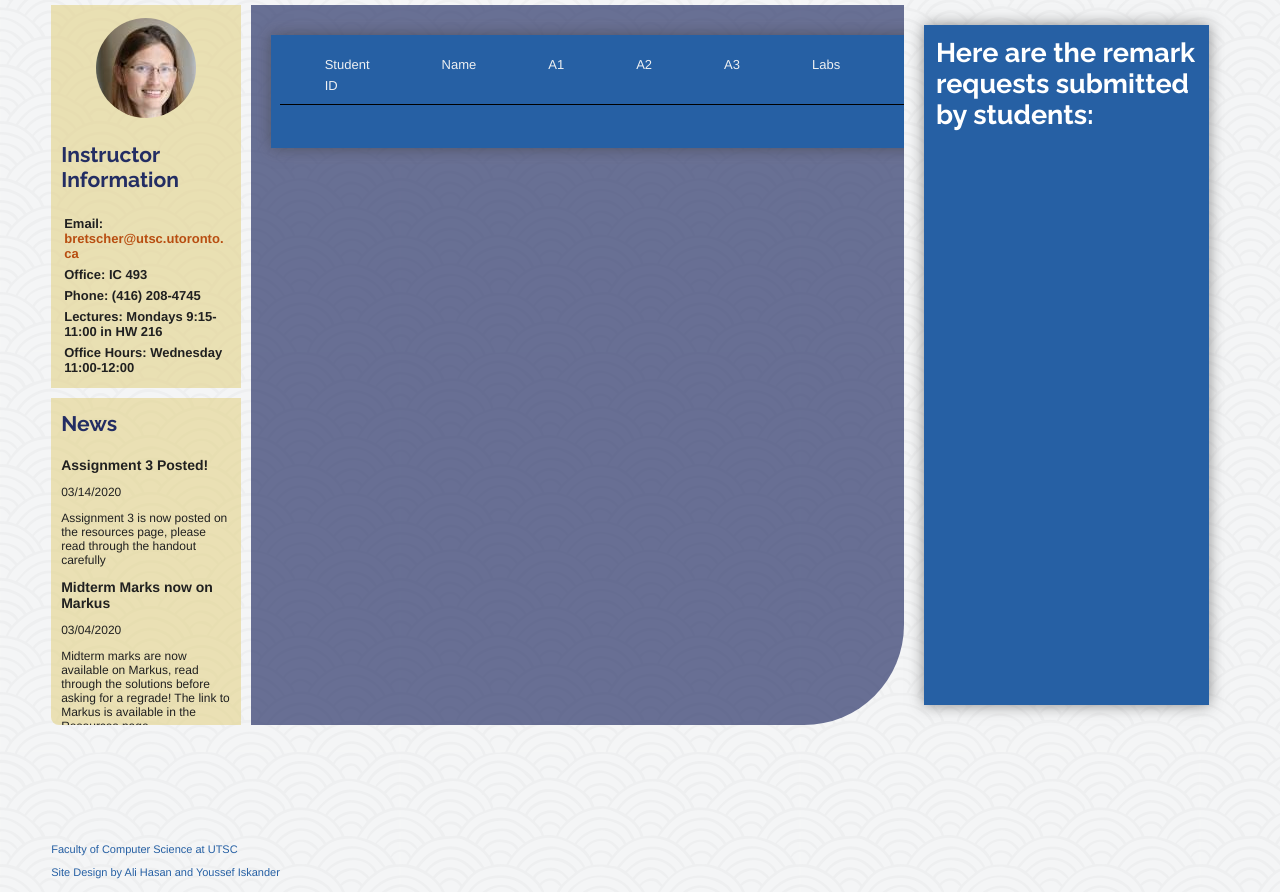
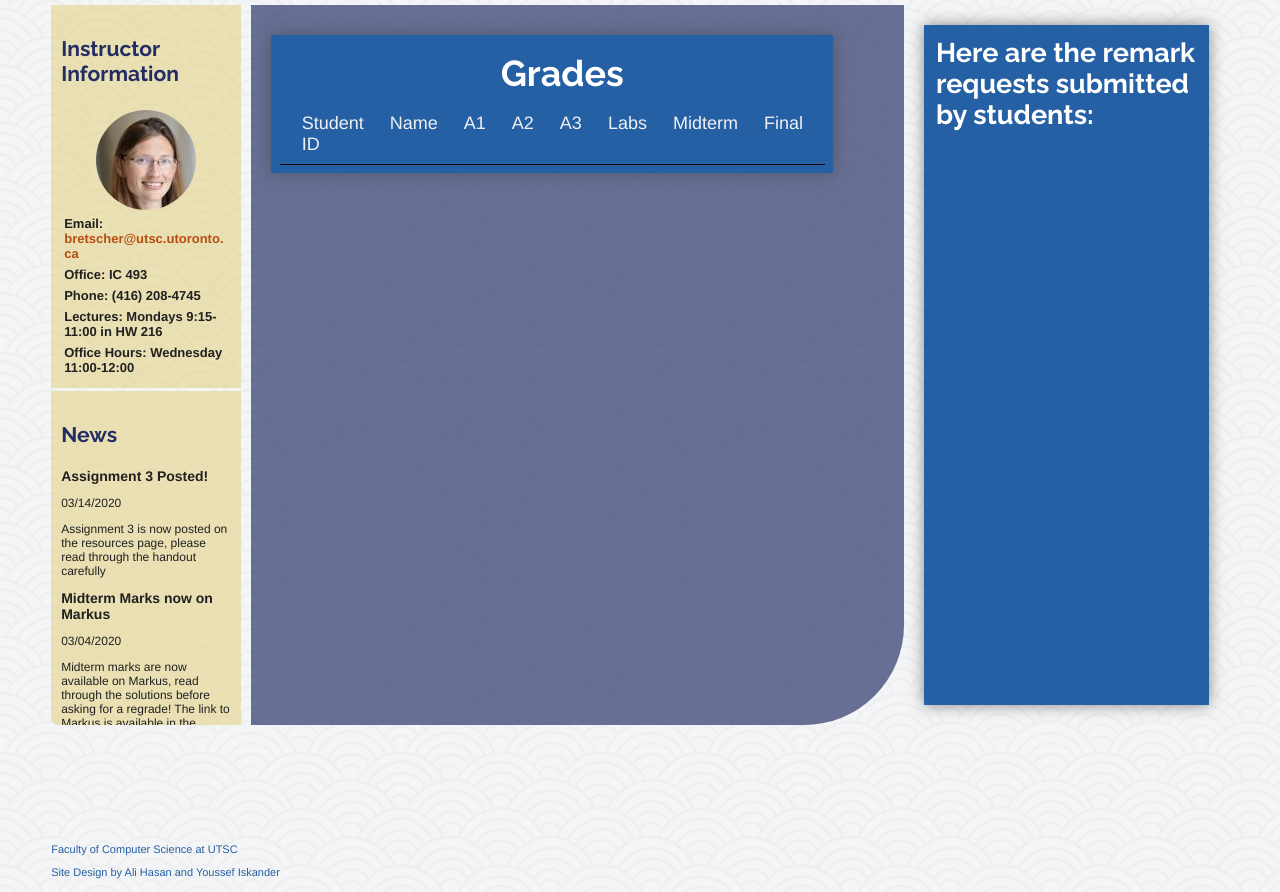
Before and after one commit to ali-imad/cscb20_assignment3, a Flask app: page /marks in a window 1280 px wide. Shown: the part 49-941 px from the top of the page. Run offline with Flask 2, Linux system fonts and the light colour scheme; some web fonts are replaced.

Commit message:
styled remark requests, added overflow

```diff
--- a/app.py
+++ b/app.py
@@ -269,7 +269,7 @@ def feedback():
                 all_feedback[feedback.feedback_id] = feedback.__dict__
 
     if request.method == 'POST' and form.validate():
-        new_feedback = Feedback(PID=form.instructor.data, q1=form.q1.data, q2=form.q1.data, q3=form.q1.data, q4=form.q1.data)
+        new_feedback = Feedback(PID=form.instructor.data, q1=form.q1.data, q2=form.q2.data, q3=form.q3.data, q4=form.q4.data)
         db.session.add(new_feedback)
         db.session.commit()
         flash("Thanks for the feedback!")
--- a/static/css/index.css
+++ b/static/css/index.css
@@ -133,6 +133,10 @@ body {
     font-weight: 700;
 }
 
+.centered {
+    text-align: center;
+}
+
 .content-child {
     padding: 1% 1%;
     flex-basis: 40%;
@@ -213,6 +217,7 @@ a.cat_link {
 
 #news{
     overflow: auto;
+    margin-top: 3px;
 }
 
 .news-item p{
--- a/static/css/lectures.css
+++ b/static/css/lectures.css
@@ -21,6 +21,23 @@
 .table-content{
     padding: 0em 2em;
 
+}
+
+#content .lec-box-title {
+    color: white;
+    text-align: center;
+}
+
+.links {
+    font-size: 14px;
+}
+
+.col-title {
+    padding: 0 13px;
+}
+
+.col-title h7 {
+    font-size: 18px;
 }
 
 .box{
--- a/templates/base.html
+++ b/templates/base.html
@@ -50,16 +50,16 @@
 	<div id="main">
 		<div id="sidebar">
 			<div id="contact" class="sidebar-child">
-				<h3 class="content-title" style="text-align: left;">Instructor Information</h3>
+				<img src="{{ url_for('static', filename='img/Anna_Bretscher.jpg') }}">
+				<h3 class="content-title">Instructor Information</h3>
 				<h4>Email: <a href="#">bretscher@utsc.utoronto.ca</a></h4>
 				<h4>Office: IC 493</h4>
 				<h4>Phone: (416) 208-4745</h4>
 				<h4>Lectures:	Mondays 9:15-11:00 in HW 216</h4>
 				<h4>Office Hours: Wednesday 11:00-12:00</h4>
-				<img src="{{ url_for('static', filename='img/Anna_Bretscher.jpg') }}" style="order: -100">
 			</div>
 			<div id="news" class="sidebar-child">
-				<h3 class="content-title" style="margin-top: 3px;">News</h3>
+				<h3 class="content-title">News</h3>
 				<div class="news-item">
 					<h4>Assignment 3 Posted!</h4>
 					<p>03/14/2020</p>
--- a/templates/feedback.html
+++ b/templates/feedback.html
@@ -31,7 +31,7 @@
     </form>
 </div>
 {% else %}
-<h1 class="content-title" style="text-align: center;">Here is the feedback submitted by students</h1>
+<h1 class="content-title centered">Here is the feedback submitted by students</h1>
 
 {% for key, feedback in all_feedback.items() %}
 <div class="content-child">
--- a/templates/marks.html
+++ b/templates/marks.html
@@ -6,29 +6,30 @@
 
 {% block content %}
 <div class="content-child">
-    <div id="table-row">
-        <div class="table-content">
+    <h1 class="content-title centered">Grades</h1>
+    <div id="table-row" class="head">
+        <div class="table-content col-title">
             <h7>Student ID</h7>
         </div>
-        <div class="table-content">
+        <div class="table-content col-title">
             <h7>Name</h7>
         </div>
-        <div class="table-content">
+        <div class="table-content col-title">
             <h7>A1</h7>
         </div>
-        <div class="table-content">
+        <div class="table-content col-title">
             <h7>A2</h7>
         </div>
-        <div class="table-content">
+        <div class="table-content col-title">
             <h7>A3</h7>
         </div>
-        <div class="table-content">
+        <div class="table-content col-title">
             <h7>Labs</h7>
         </div>
-        <div class="table-content">
+        <div class="table-content col-title">
             <h7>Midterm</h7>
         </div>
-        <div class="table-content">
+        <div class="table-content col-title">
             <h7>Final</h7>
         </div>
     </div>
@@ -93,7 +94,7 @@
     </div>
 </div>
 
-<div class="content-child" style="overflow: auto;">
+<div class="content-child">
 {% if is_student == true %}
     <h2 class="content-title">Submit a Remark Request Here</h2>
     <form id="feedback-form" method="POST" action="/marks">
```
Also changed, not shown: templates/lectures.html (+5 -5 lines), login.db.
